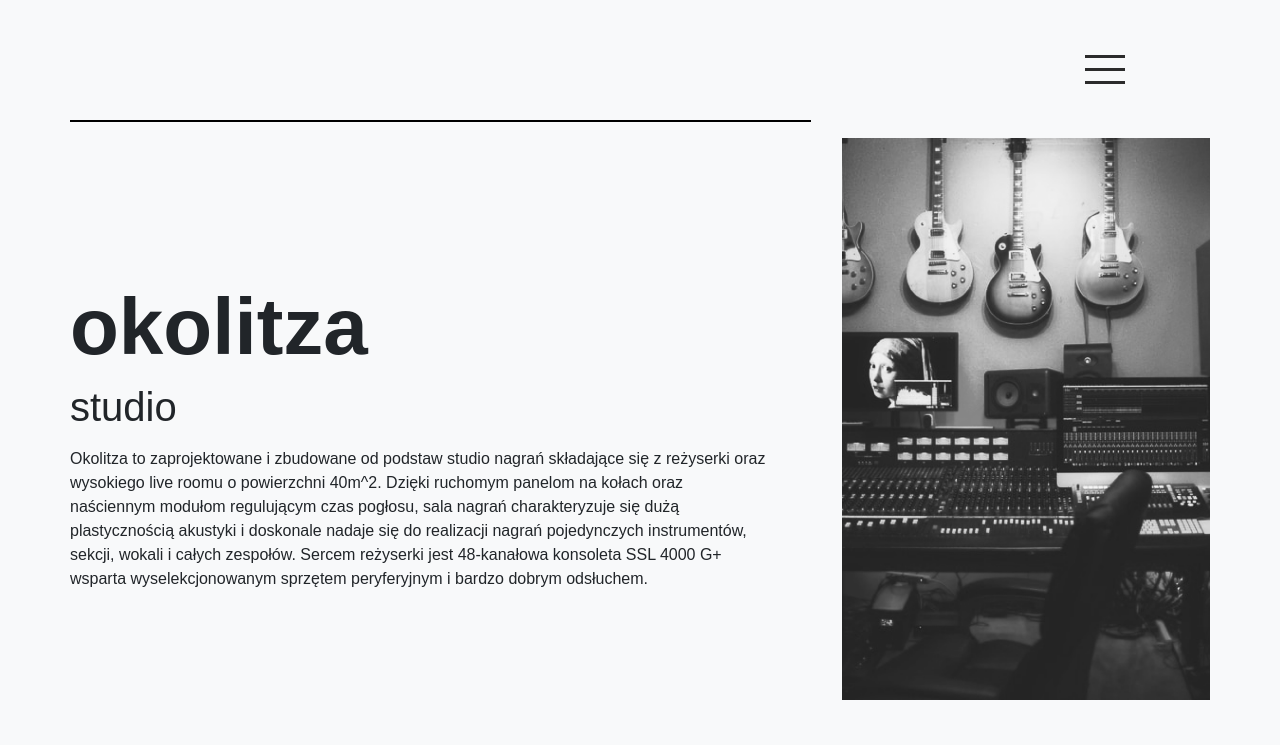
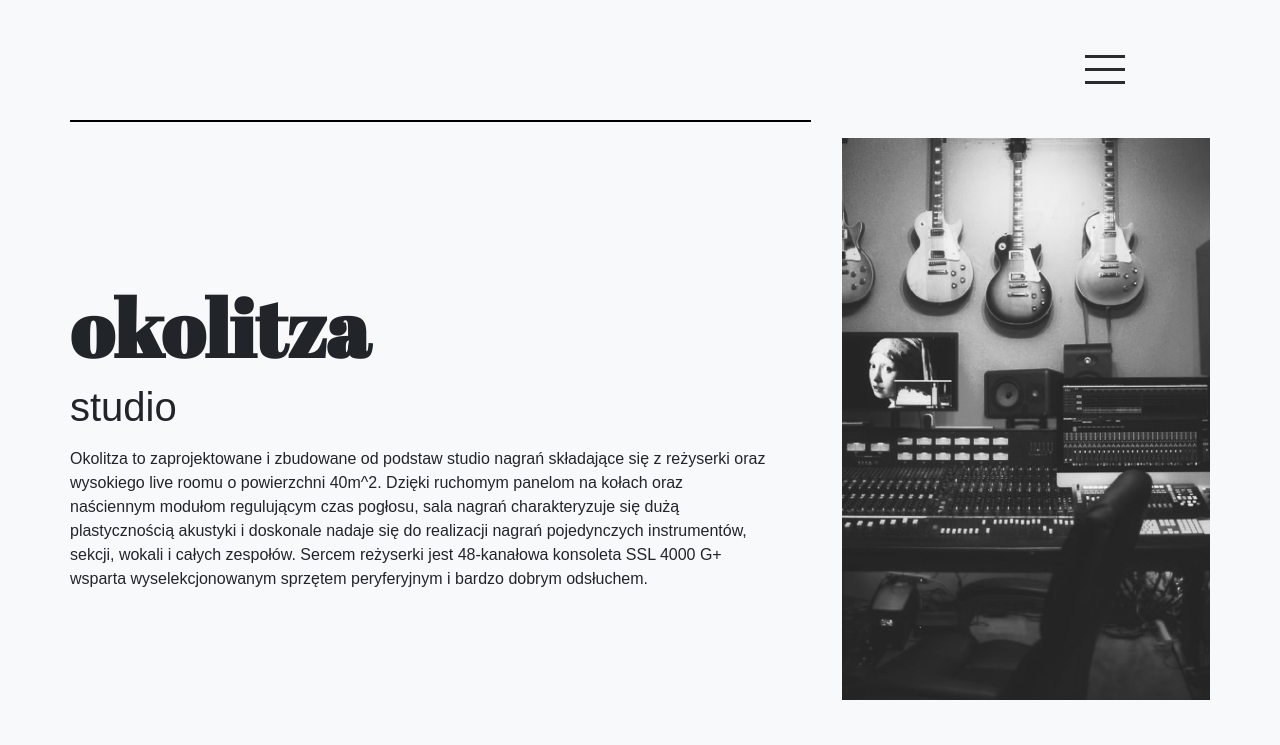
Before and after one commit to laterinthepast/okolitzaStudio, a plain HTML site: page index.html in a window 1280 px wide. Shown: the top 745 px of the page. Drawn offline with nearby package versions, Linux system fonts and the light colour scheme; grey boxes are pictures that could not be loaded; a web font is replaced by a local one.

Commit message:
added font

```diff
--- a/styles.scss
+++ b/styles.scss
@@ -1,4 +1,5 @@
 @import url("https://fonts.googleapis.com/css2?family=Genos:ital,wght@0,100;0,200;0,300;0,400;0,500;0,600;0,700;0,800;0,900;1,300&display=swap");
+@import url('https://fonts.googleapis.com/css2?family=Abril+Fatface&display=swap');
 
 body,
 html {
@@ -50,6 +51,9 @@ html {
     width: 65%;
     border: 1px solid rgb(0, 0, 0) !important;
     opacity: 1;
+  }
+  &-title {
+    font-family: 'Abril Fatface', cursive;
   }
 }
 .title {
```
Also changed, not shown: styles.css.
